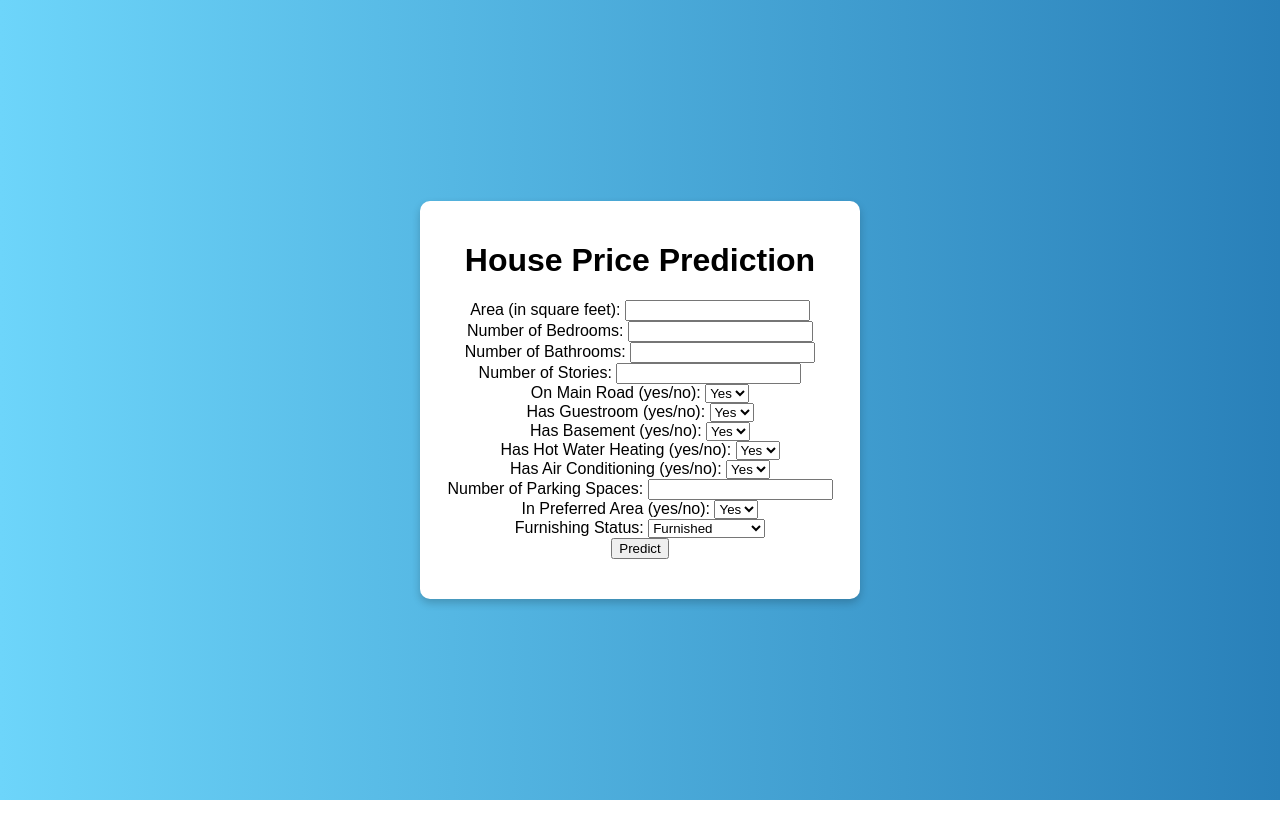
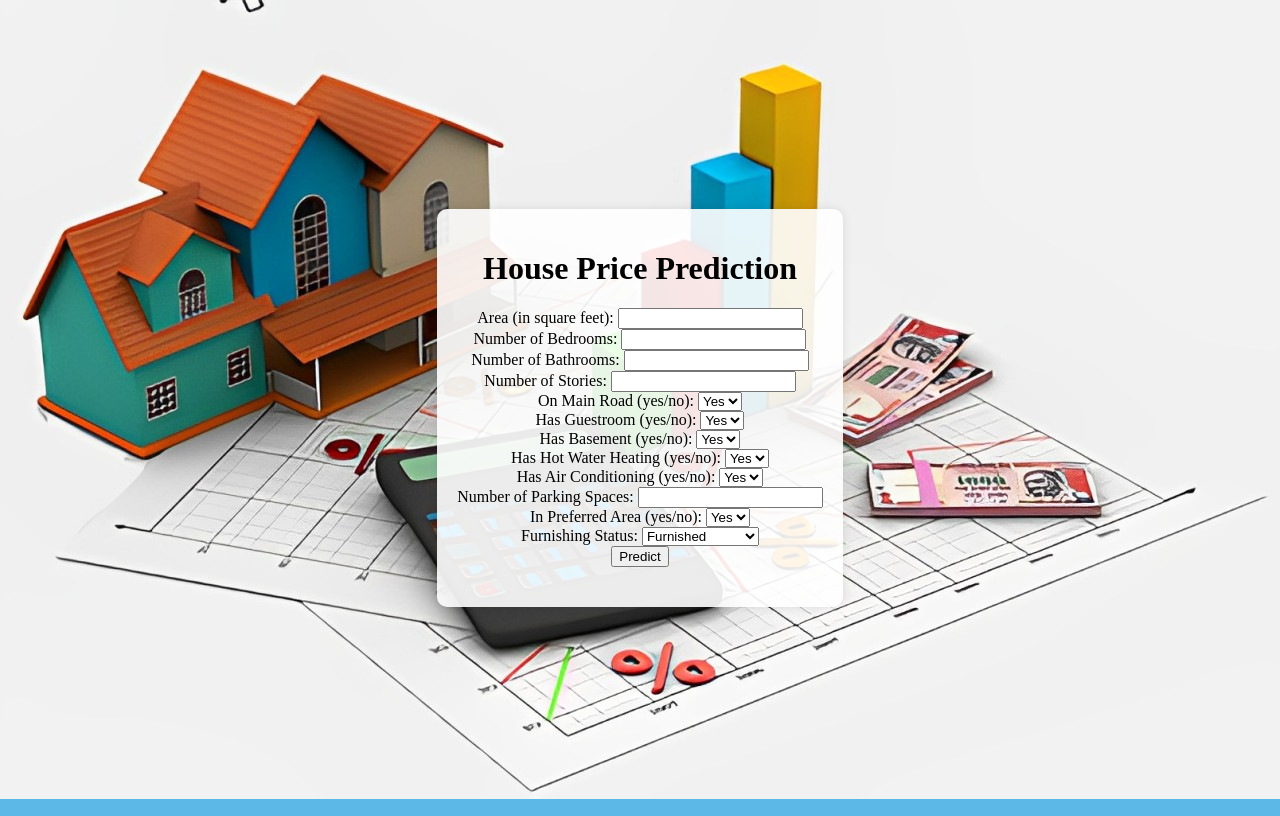
Before and after one commit to AdityaSrivastavDS/House-Price-Predictor-Web-App, a Flask app: page / in a window 1280 px wide. Run offline with Flask 3, Linux system fonts and the light colour scheme; parts of the project's set-up code (start-up, migrations or seed data) failed here and were passed over.

Commit message:
commit project

```diff
--- a/static/style.css
+++ b/static/style.css
@@ -1,21 +1,21 @@
 body {
-    background: linear-gradient(to right, #6dd5fa, #2980b9);
-    font-family: Arial, sans-serif;
+    background-color: #5CB8E6;
+    background-position: center top;
+    background-repeat: no-repeat;
+    background-size: contain;
+    height: 100vh;
     display: flex;
     justify-content: center;
     align-items: center;
-    height: 100vh;
-    margin: 0;
 }
 
+
 .container {
-    background-color: white;
+    background: rgba(255, 255, 255, 0.9);  /* White background with some transparency */
     padding: 20px;
     border-radius: 10px;
-    box-shadow: 0 4px 8px rgba(0, 0, 0, 0.2);
+    box-shadow: 0px 0px 10px 0px rgba(0, 0, 0, 0.1);
     text-align: center;
-    max-width: 400px;
-    width: 100%;
 }
 
 h2 {
--- a/templates/index.html
+++ b/templates/index.html
@@ -7,7 +7,7 @@
     <link rel="stylesheet" href="{{ url_for('static', filename='style.css') }}">
     <script src="https://ajax.googleapis.com/ajax/libs/jquery/3.5.1/jquery.min.js"></script>
 </head>
-<body>
+<body background="/static/images/price.png">
     <div class="container">
         <h1>House Price Prediction</h1>
         <form id="predictionForm">
```
Also changed, not shown: static/images/price.png (added).
